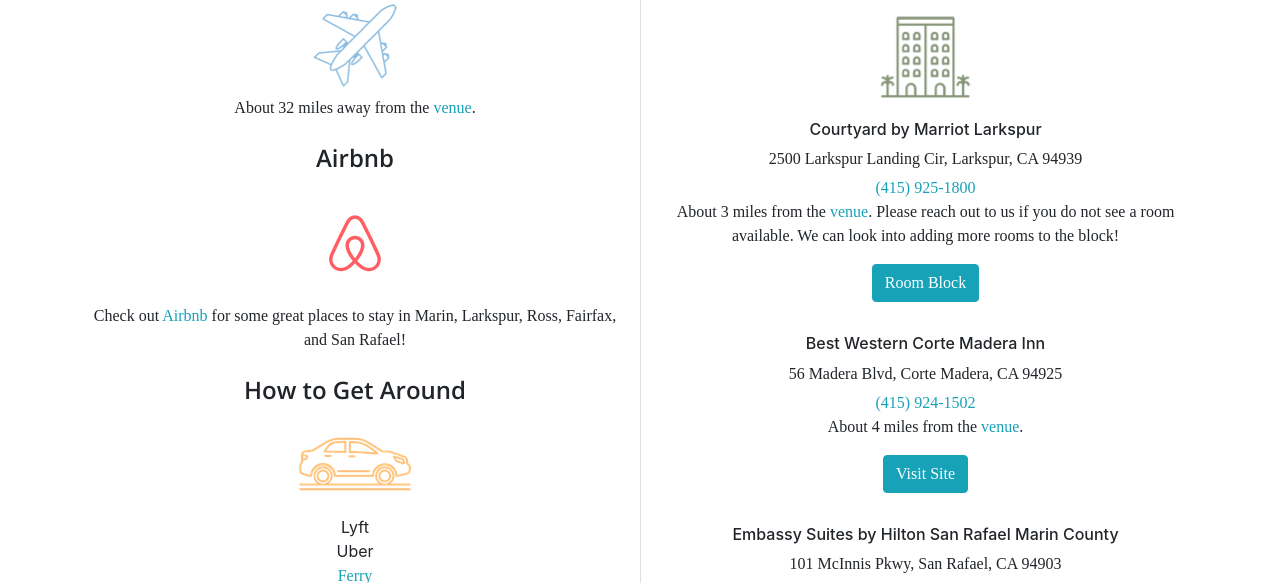
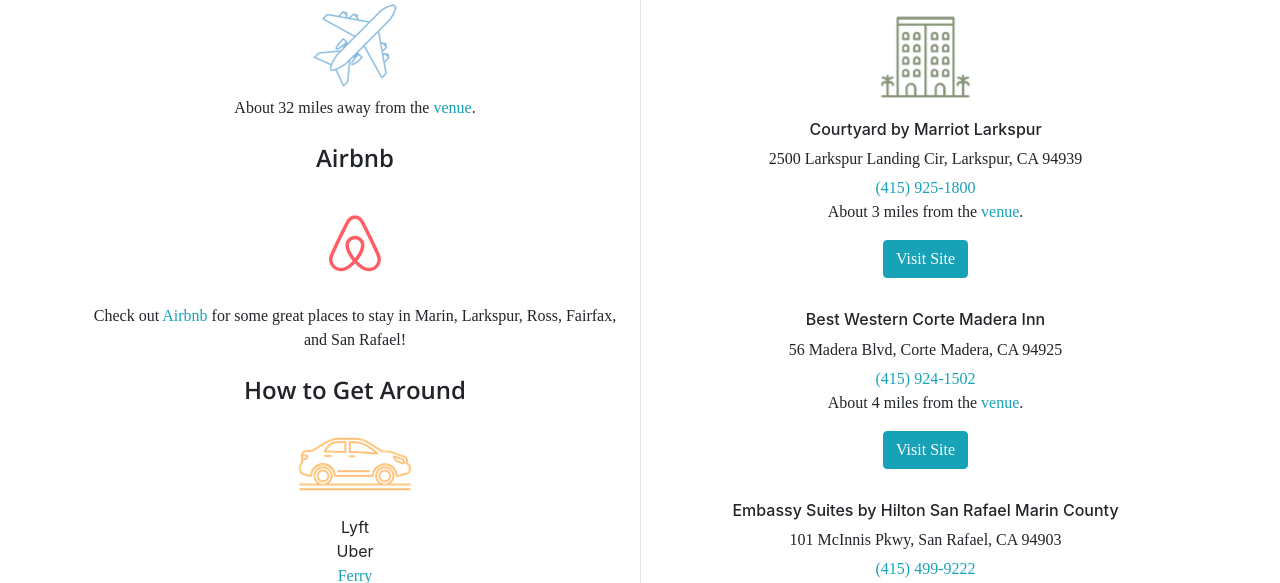
Before and after one commit to nickbap/BoatParty, a Flask app: page /where-to-stay in a window 1280 px wide. Shown: the part 297-880 px from the top of the page. Run offline with Flask 2, Linux system fonts and the light colour scheme; some libraries are stand-ins or nearby versions.

Commit message:
Removed hotel block from Where To Stay page

```diff
--- a/boatparty/templates/where-to-stay.html
+++ b/boatparty/templates/where-to-stay.html
@@ -36,12 +36,10 @@
             <a class="text-info" href="tel: (415) 925-1800">(415) 925-1800</a>
             <p>About 3 miles from the <a class="text-info" target="_blank"
                     href="https://www.google.com/maps/dir/Courtyard+by+Marriott+San+Francisco+Larkspur+Landing%2FMarin+County,+Larkspur+Landing+Circle,+Larkspur,+CA/Marin+Art+%26+Garden+Center,+30+Sir+Francis+Drake+Blvd,+Ross,+CA+94957/@37.9534475,-122.5496615,14z/data=!3m1!4b1!4m14!4m13!1m5!1m1!1s0x80859a446b1ff159:0x4b1e1337242e2397!2m2!1d-122.5079325!2d37.9486979!1m5!1m1!1s0x808597495de32a3f:0x67d1228447e3c382!2m2!1d-122.5556122!2d37.9634413!3e0">venue</a>.
-                Please reach out to us if you do not see a room available. We can look into adding more rooms to the
-                block!
             </p>
             <a class="btn btn-info" target="_blank"
-                href="https://www.marriott.com/event-reservations/reservation-link.mi?id=1566591494635&key=GRP&app=resvlink">Room
-                Block</a>
+                href="https://www.marriott.com/hotels/travel/sfoll-courtyard-san-francisco-larkspur-landing-marin-county/">Visit
+                Site</a>
         </div>
         <div class="py-3">
             <h6>Best Western Corte Madera Inn</h6>
```
